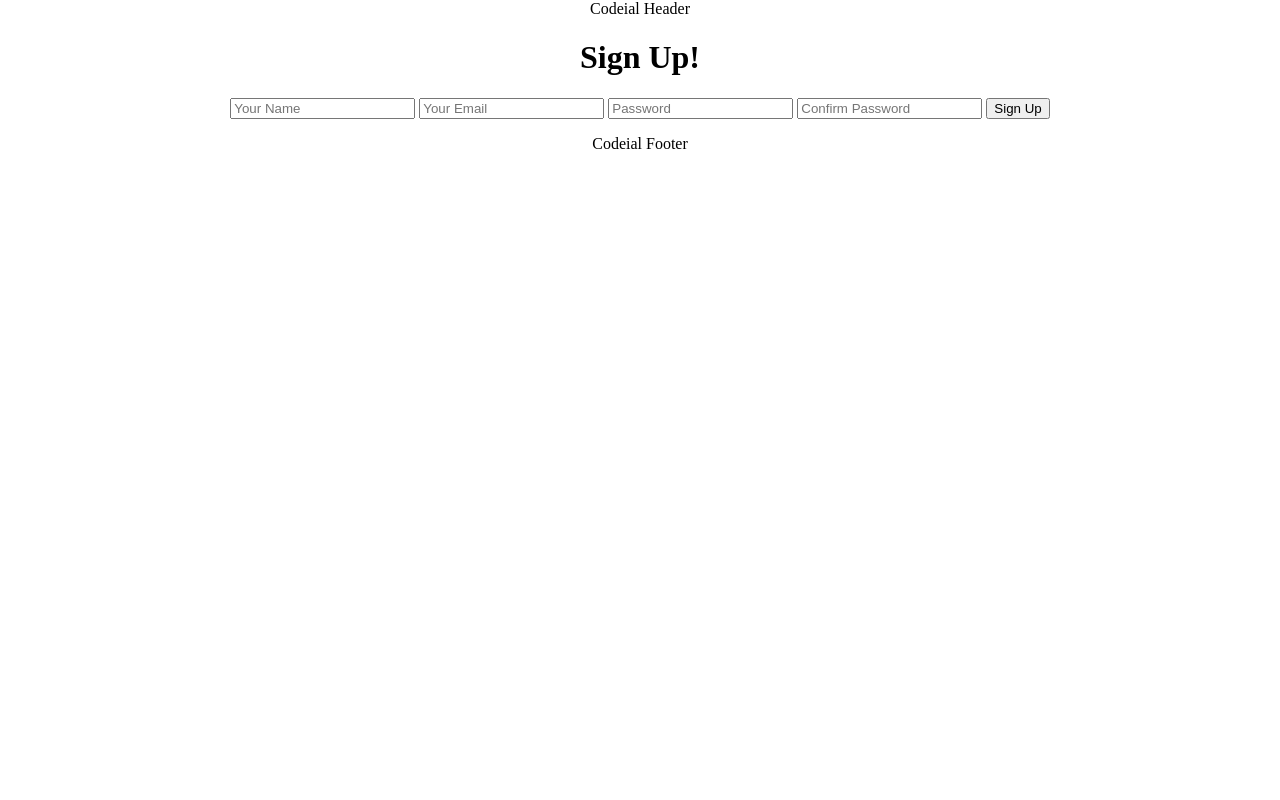
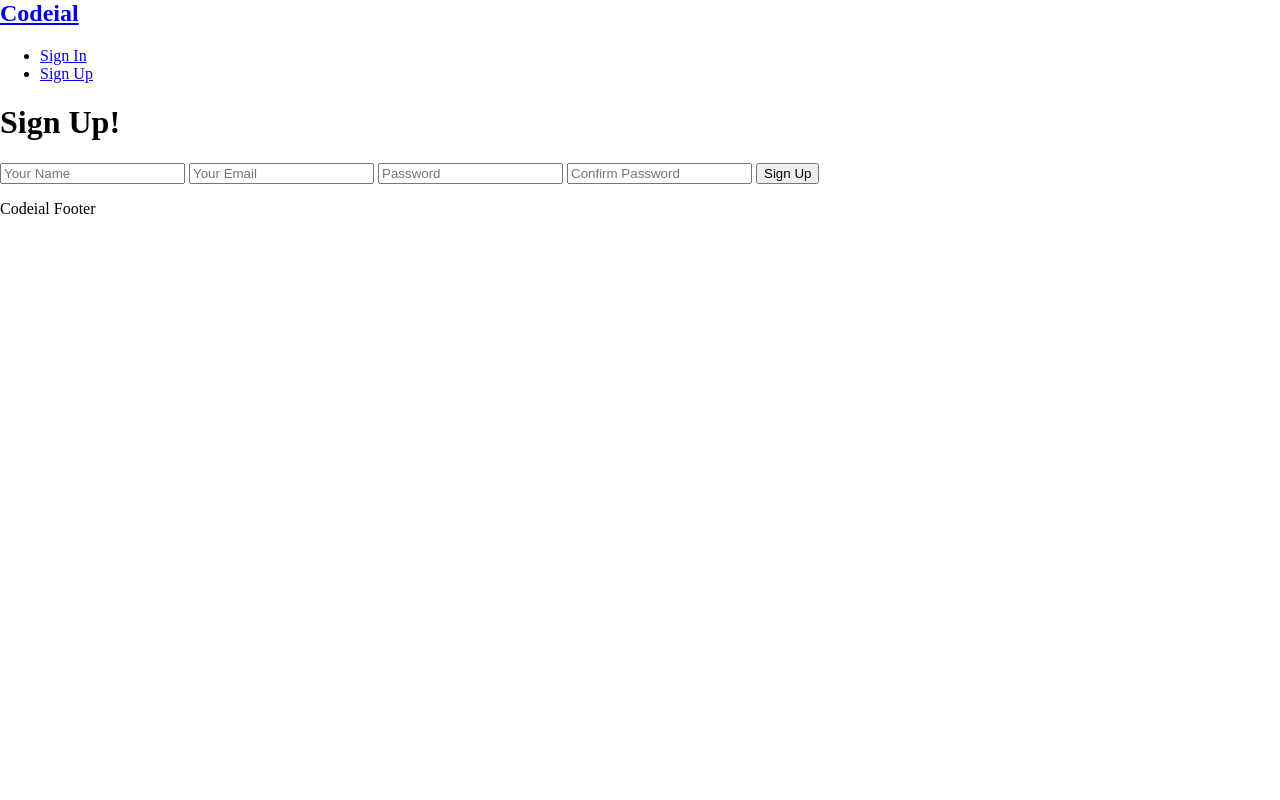
Before and after one commit to saksham7778/social_networking, a Node server app: page /users/sign-up in a window 1280 px wide. Run offline with Node 20, Linux system fonts and the light colour scheme; some libraries are stand-ins or nearby versions.

Commit message:
added page headers

```diff
--- a/assets/css/header.css
+++ b/assets/css/header.css
@@ -1,4 +1,4 @@
 body{
     margin: 0;
-    text-align: center;
+    /* text-align: center; */
 }
--- a/controllers/users_controller.js
+++ b/controllers/users_controller.js
@@ -34,7 +34,11 @@ module.exports.create = function(req, res){
         }
 
         if (!user){
-            User.create(req.body, function(err, user){
+                User.create({
+                    email: req.body.email,
+                    password:req.body.password,
+                    name:req.body.name
+                }, function(err, user){
 
                 if(err){
                     // req.flash('error',err);
--- a/views/_header.ejs
+++ b/views/_header.ejs
@@ -1,3 +1,36 @@
-<header>
-    Codeial Header
+<header id="layout-header"></header>
+<nav>
+    <div class="mini-logo">
+        <p>
+            <a href='/'>
+                <!-- codeial -->
+                <h1>Codeial</h1>
+            </a>
+        </p>
+    </div>
+
+    <div class="auth-links">
+        <ul>
+            <% if (locals.user){ %>
+            <li>
+                <a href="/users/profile/"><%= user.name %></a>
+            </li>
+            <li>
+                <a href="/users/sign-out">Sign Out</a>
+            </li>
+            <% }else{ %>
+            <li>
+                <a href="/users/sign-in">Sign In</a>
+            </li>
+            <li>
+                <a href="/users/sign-up">Sign Up</a>
+            </li>
+
+            <% } %>
+        </ul>
+    </div>
+</nav>
+
+
+
 </header>
```
